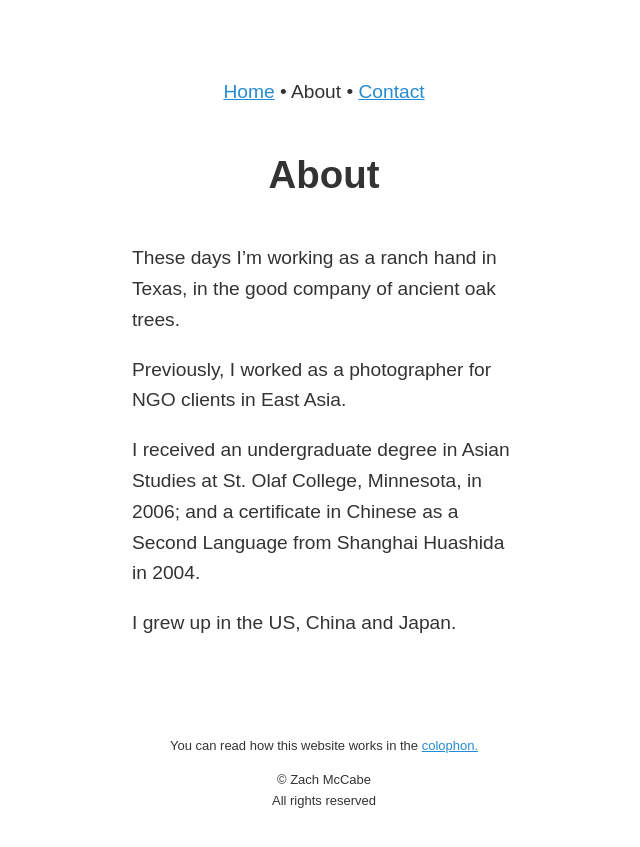
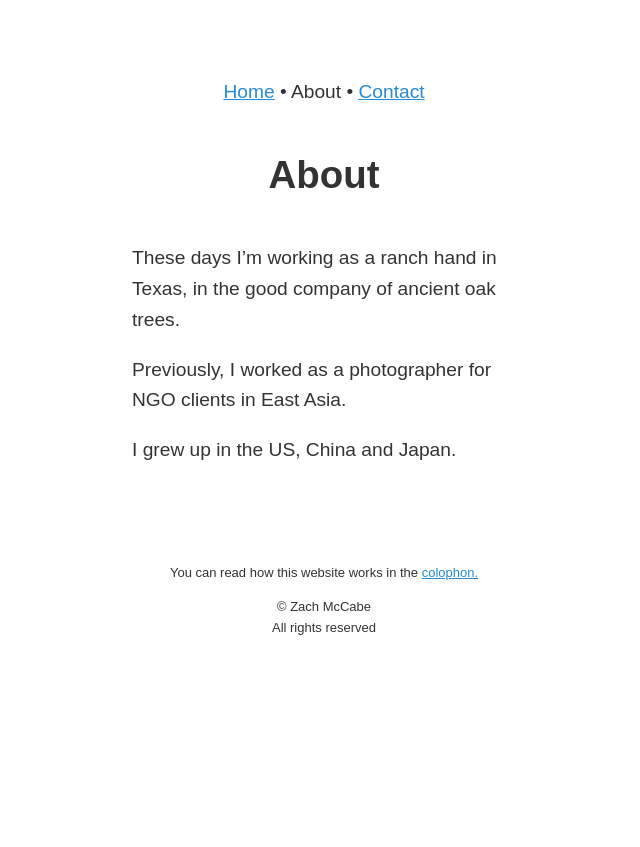
Before and after one commit to zachmccabe/zachmccabe.github.io, a Jekyll site: the page built from about.md, in a window 1280 px wide. Shown: the top 847 px of the page, without its empty margins (316-956 px from the left). Built offline with Jekyll 4.4.1, drawn with Linux system fonts in a browser that asks for light colours.

Commit message:
Update about.md

```diff
--- a/about.md
+++ b/about.md
@@ -11,6 +11,4 @@ These days I'm working as a ranch hand in Texas, in the good company of ancient
 
 Previously, I worked as a photographer for NGO clients in East Asia.
 
-I received an undergraduate degree in Asian Studies at St. Olaf College, Minnesota, in 2006; and a certificate in Chinese as a Second Language from Shanghai Huashida in 2004.
-
 I grew up in the US, China and Japan.
```
